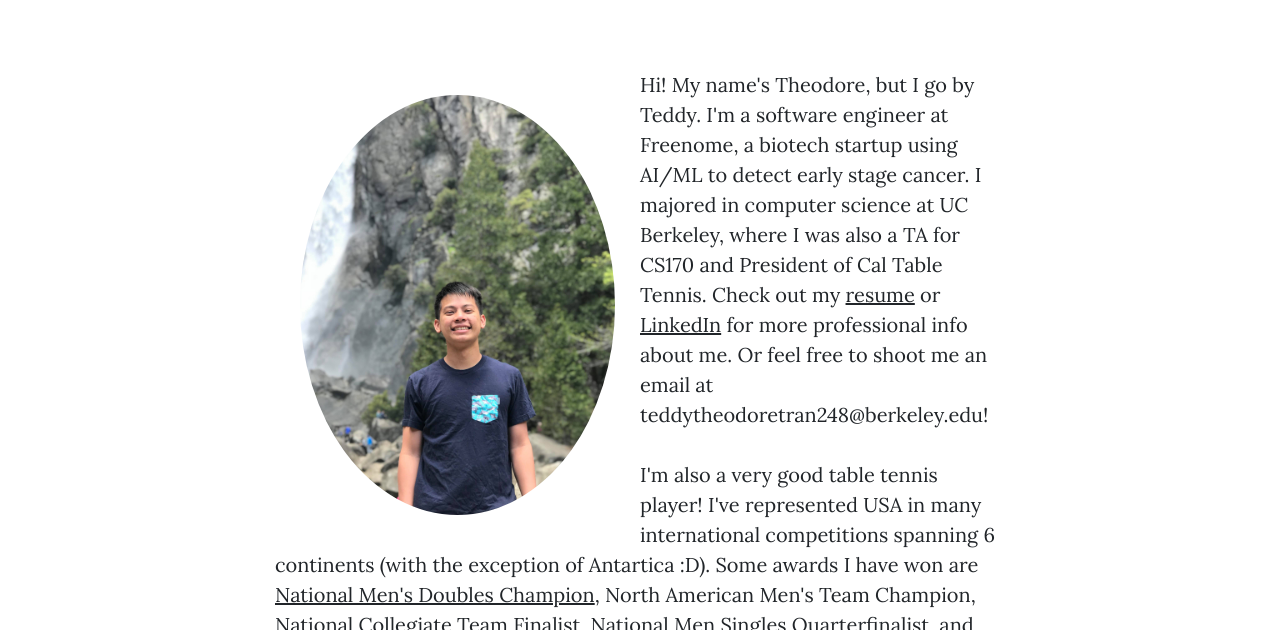
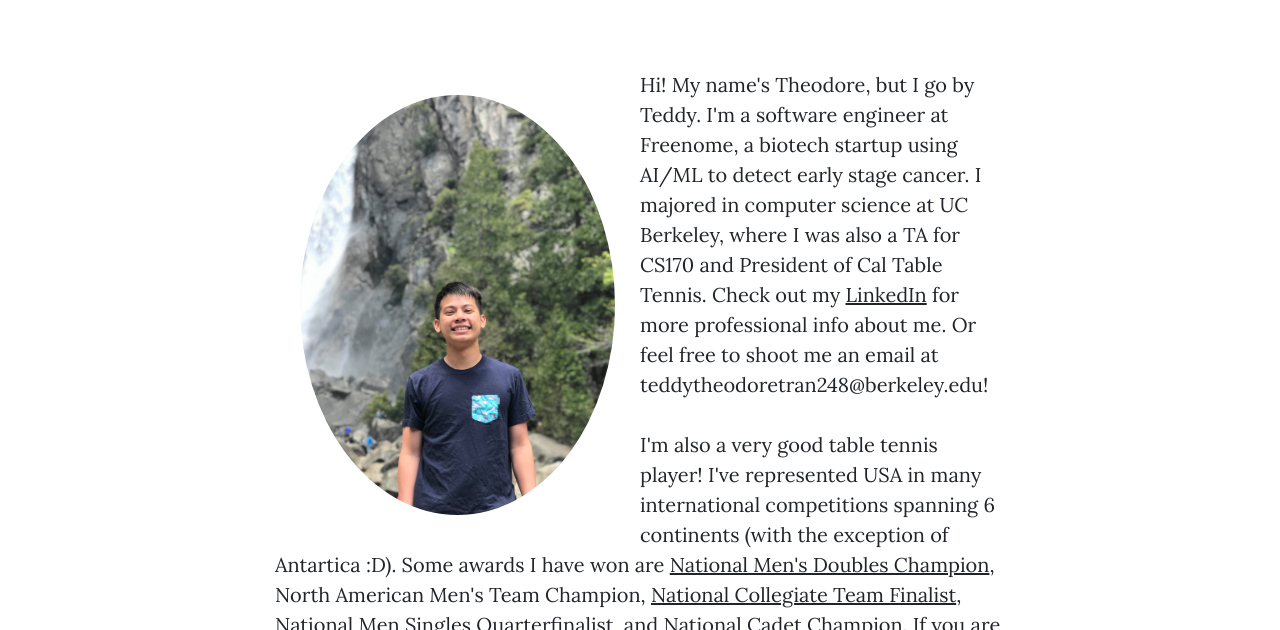
Before and after one commit to ttran428/ttran428.github.io, a website: page about.html in a window 1280 px wide. Shown: the part 569-1199 px from the top of the page. Drawn offline with nearby package versions, Linux system fonts and the light colour scheme.

Commit message:
removed resume

```diff
--- a/about.html
+++ b/about.html
@@ -71,7 +71,7 @@
         <div class="col-lg-8 col-md-10 mx-auto">
           <p>
             <img src="img/teddy_waterfall2.jpg" class='personal-pics'>
-            Hi! My name's Theodore, but I go by Teddy. I'm a software engineer at Freenome, a biotech startup using AI/ML to detect early stage cancer. I majored in computer science at UC Berkeley, where I was also a TA for CS170 and President of Cal Table Tennis. Check out my <a href="resume.pdf">resume</a> or <a href="https://www.linkedin.com/in/theodorebear428/">LinkedIn</a> for more professional info about me. Or feel free to shoot me an email at teddytheodoretran248@berkeley.edu!
+            Hi! My name's Theodore, but I go by Teddy. I'm a software engineer at Freenome, a biotech startup using AI/ML to detect early stage cancer. I majored in computer science at UC Berkeley, where I was also a TA for CS170 and President of Cal Table Tennis. Check out my <a href="https://www.linkedin.com/in/theodorebear428/">LinkedIn</a> for more professional info about me. Or feel free to shoot me an email at teddytheodoretran248@berkeley.edu!
           </p>
           <p>
             I'm also a very good table tennis player! I've represented USA in many international competitions spanning 6 continents (with the exception of Antartica :D). Some awards I have won are <a href="https://www.youtube.com/watch?v=q_M_GPERCIE">National Men's Doubles Champion</a>, North American Men's Team Champion, <a href="https://www.youtube.com/watch?v=uLe6ZebrbfM&t=11s">National Collegiate Team Finalist</a>, National Men Singles Quarterfinalist, and <a href="https://www.youtube.com/watch?v=K8N11x8CLys">National Cadet Champion</a>. If you are interested in my table tennis history up to 2015, I gave <a href="https://www.youtube.com/watch?v=te4DDo1Yq7U">a talk</a> about my experience. In college, I represented UC Berkeley in collegiate tournaments, but these days, I have been pursuing other interests.
```
Also changed, not shown: 1 other file.
